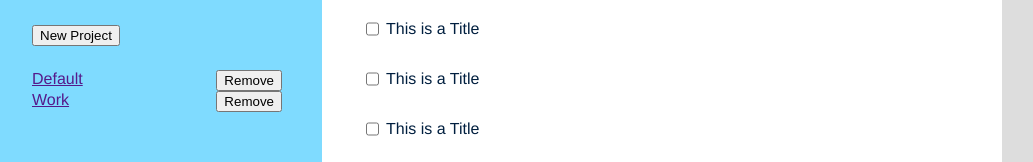
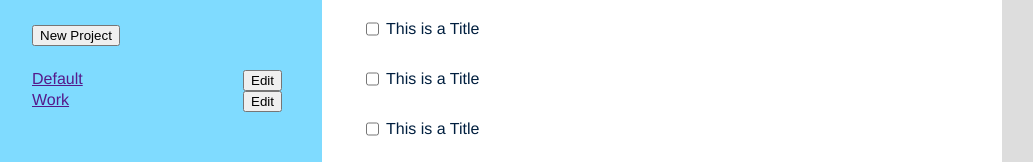
Before and after one commit to ranzuh/odin-todo, a website built with webpack: page src/template.html in a window 1280 px wide. Shown: the part 151-313 px from the top of the page, without its empty margins (8-1041 px from the left). Built offline with nearby package versions, Linux system fonts and the light colour scheme.

Commit message:
Project remove button is now an edit button

```diff
--- a/src/template.html
+++ b/src/template.html
@@ -12,8 +12,8 @@
             <h2>Projects</h2>
             <button class="btn">New Project</button>
             <ul>
-                <li><div class="project-item"><a href="">Default</a><button>Remove</button></div></li>
-                <li><div class="project-item"><a href="">Work</a><button>Remove</button></div></li>
+                <li><div class="project-item"><a href="">Default</a><button>Edit</button></div></li>
+                <li><div class="project-item"><a href="">Work</a><button>Edit</button></div></li>
             </ul>
         </div>
         <div id="content">
```
